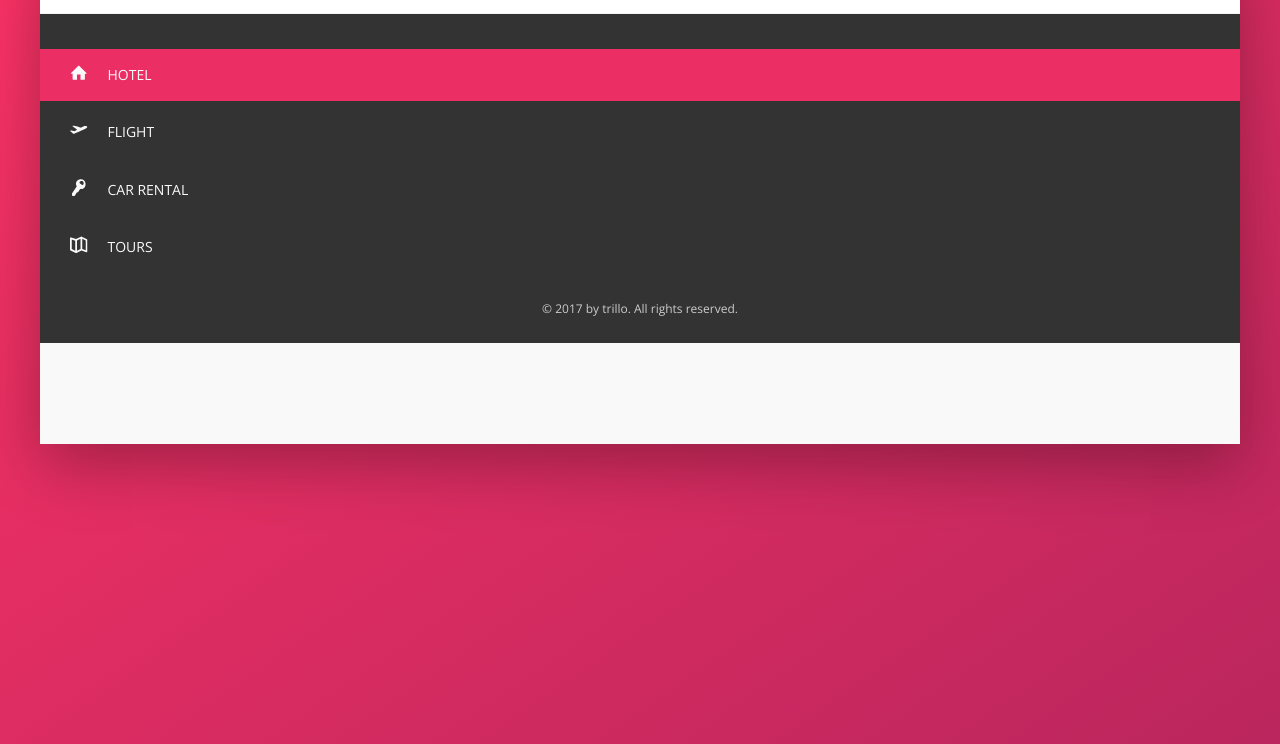
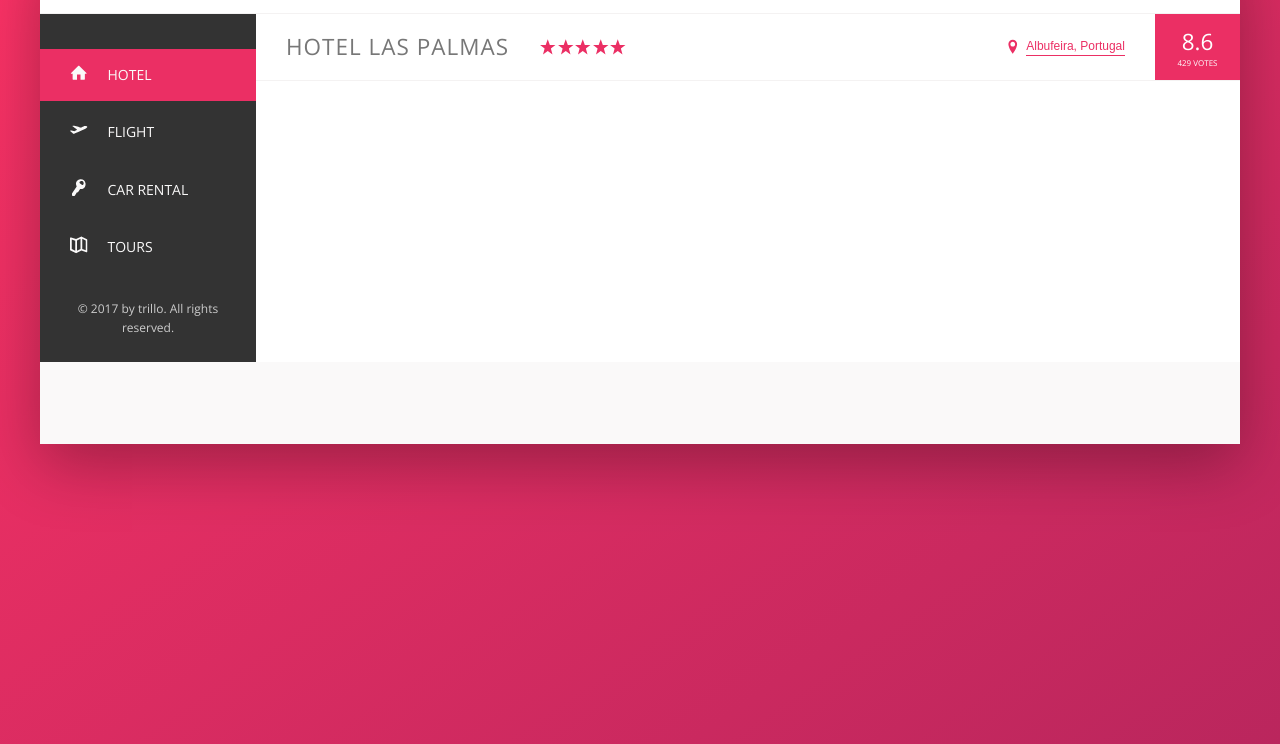
Before and after one commit to ar-asad/Trillo-Project-withSass, a website: page index.html in a window 1280 px wide. Shown: the part 136-880 px from the top of the page. Drawn offline with nearby package versions, Linux system fonts and the light colour scheme.

Commit message:
section overview added

```diff
--- a/index.html
+++ b/index.html
@@ -49,6 +49,7 @@
             </nav>
         </header>
 
+        <div class="content">
             <!-- This is sidebar -->
             <!-- ............... -->
             <nav class="sidebar">
@@ -92,6 +93,47 @@
                 </div>
             </nav>
 
+
+            <main class="hotel-view">
+                <!-- Hotel overview section -->
+                <!-- ...................... -->
+                <div class="overview">
+                    <h1 class="overview__heading">
+                        Hotel Las Palmas
+                    </h1>
+
+                    <div class="overview__stars">
+                        <svg class="overview__icon-star">
+                            <use xlink:href="img/sprite.svg#icon-star"></use>
+                        </svg>
+                        <svg class="overview__icon-star">
+                            <use xlink:href="img/sprite.svg#icon-star"></use>
+                        </svg>
+                        <svg class="overview__icon-star">
+                            <use xlink:href="img/sprite.svg#icon-star"></use>
+                        </svg>
+                        <svg class="overview__icon-star">
+                            <use xlink:href="img/sprite.svg#icon-star"></use>
+                        </svg>
+                        <svg class="overview__icon-star">
+                            <use xlink:href="img/sprite.svg#icon-star"></use>
+                        </svg>
+                    </div>
+
+                    <div class="overview__location">
+                        <svg class="overview__icon-location">
+                            <use xlink:href="img/sprite.svg#icon-location-pin"></use>
+                        </svg>
+                        <button class="btn-inline">Albufeira, Portugal</button>
+                    </div>
+
+                    <div class="overview__rating">
+                        <div class="overview__rating-average">8.6</div>
+                        <div class="overview__rating-count">429 votes</div>
+                    </div>
+                </div>
+            </main>
+        </div>
     </div>
 </body>
 
--- a/sass/_components.scss
+++ b/sass/_components.scss
@@ -189,3 +189,119 @@
     padding: 2.5rem;
 
 }
+
+////////////////////////////////////////
+// HOTEL OVERVIEW
+.overview {
+    display: flex;
+    align-items: center;
+    border-bottom: var(--line);
+
+    &__heading {
+        font-size: 2.25rem;
+        font-weight: 300;
+        text-transform: uppercase;
+        letter-spacing: 1px;
+        padding: 1.5rem 3rem;
+    }
+
+    &__stars {
+        margin-right: auto;
+        display: flex;
+    }
+
+    &__icon-star,
+    &__icon-location {
+        width: 1.75rem;
+        height: 1.75rem;
+        fill: var(--color-primary);
+    }
+
+    &__location {
+        font-size: 1.2rem;
+        display: flex;
+        vertical-align: center;
+    }
+
+    &__icon-location {
+        margin-right: .5rem;
+    }
+
+    &__rating {
+        background-color: var(--color-primary);
+        color: #fff;
+        margin-left: 3rem;
+        padding: 0 2.25rem;
+        align-self: stretch;
+
+        display: flex;
+        flex-direction: column;
+        align-items: center;
+        justify-content: center;
+
+    }
+
+    &__rating-average {
+        font-size: 2.25rem;
+        font-weight: 300;
+        margin-bottom: -3px;
+
+    }
+
+    &__rating-count {
+        font-size: .8rem;
+        text-transform: uppercase;
+
+    }
+}
+
+
+
+////////////////////////////////////////
+// BUTTON INLINE
+.btn-inline {
+    border: none;
+    color: var(--color-primary);
+    font-size: inherit;
+    border-bottom: 1px solid currentColor;
+    padding-bottom: 2px;
+    display: inline-block;
+    background-color: transparent;
+    cursor: pointer;
+    transition: all .2s;
+
+    & span {
+        margin-left: 3px;
+        transition: margin-left .2s;
+    }
+
+    &:hover {
+        color: var(--color-grey-dark-1);
+
+        span {
+            margin-left: 8px;
+        }
+    }
+
+    &:focus {
+        outline: none;
+        animation: pulsate 1s infinite;
+    }
+}
+
+@keyframes pulsate {
+    0% {
+        transform: scale(1);
+        box-shadow: none;
+    }
+
+    50% {
+        transform: scale(1.05);
+        box-shadow: 0 1rem 4rem rgba(0, 0, 0, .25);
+    }
+
+    100% {
+        transform: scale(1);
+        box-shadow: none;
+    }
+}
--- a/sass/layout.scss
+++ b/sass/layout.scss
@@ -26,7 +26,6 @@
 
 // -------sidebar------//
 // ....................//
-
 .content {
     display: flex;
 
@@ -41,3 +40,9 @@
     flex-direction: column;
     justify-content: space-between;
 }
+
+.hotel-view {
+    background-color: #fff;
+
+    flex: 1;
+}
```
Also changed, not shown: css/style.css. Lines whose indentation alone changed are shown as unchanged.
